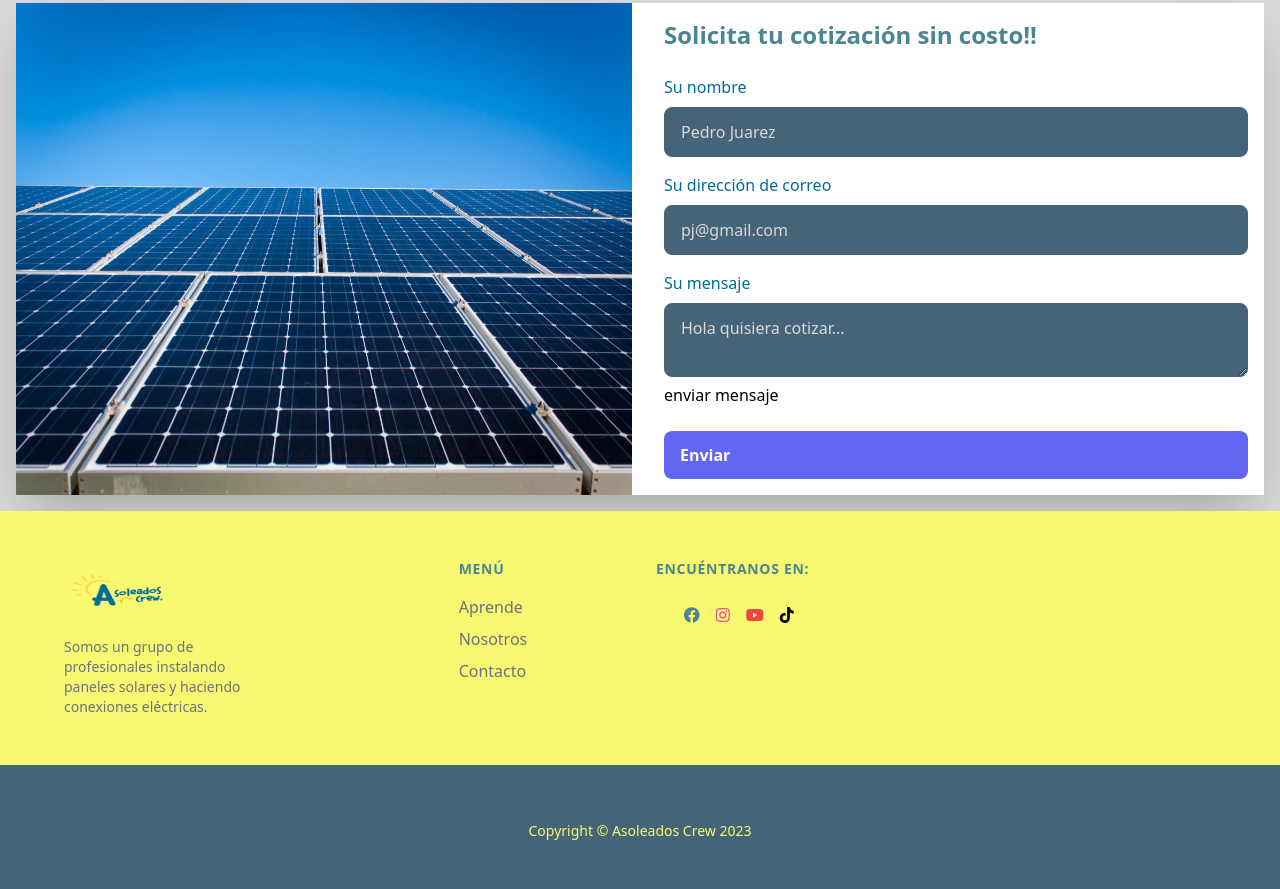
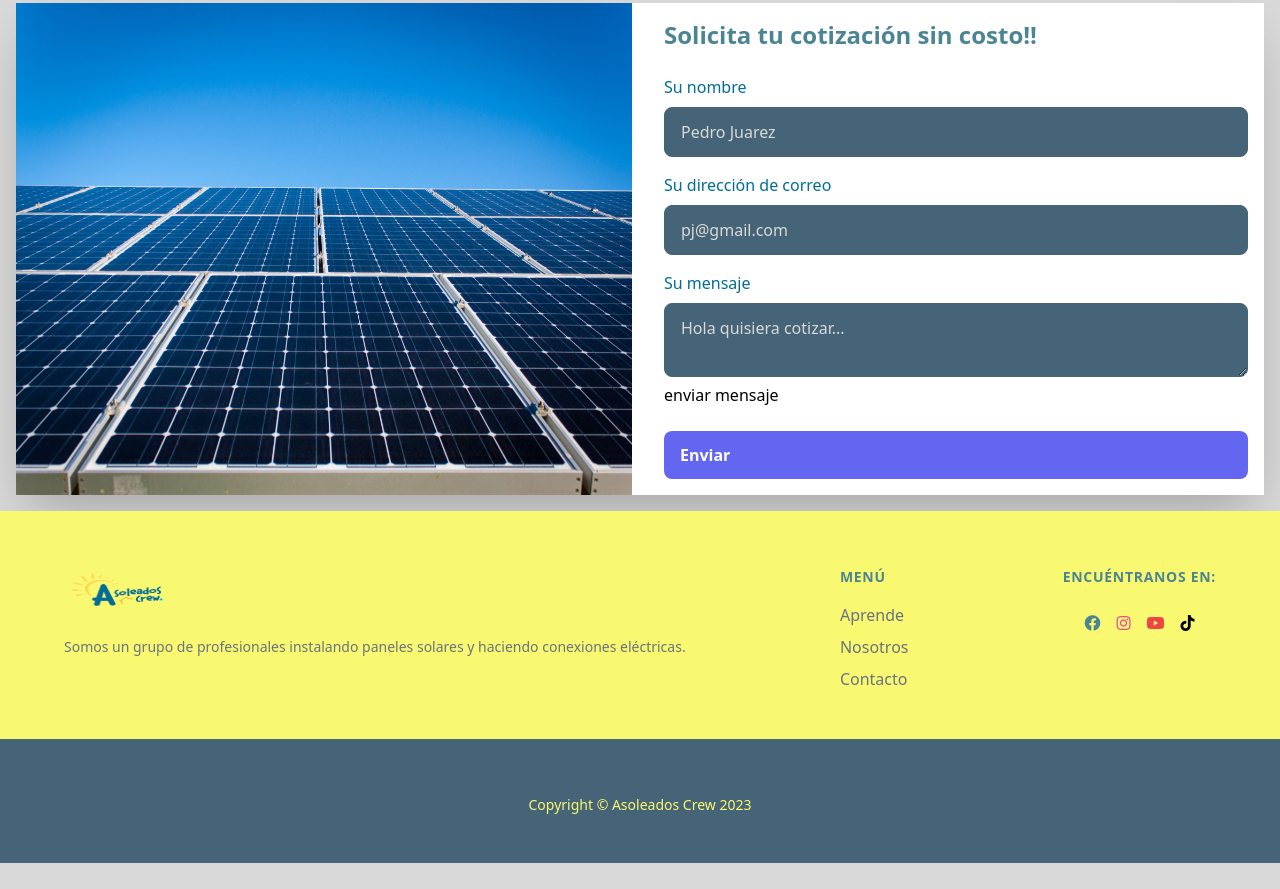
Before and after one commit to OceanCodingSolutions/Asoleados-Crew, a website: page index.html in a window 1280 px wide. Shown: the part 4228-5117 px from the top of the page. After the commit the page ends 5091 px from the top, so only its background shows below. Drawn offline with nearby package versions, Linux system fonts and the light colour scheme; a script that the page names is missing.

Commit message:
Responsive

```diff
--- a/index.html
+++ b/index.html
@@ -123,7 +123,7 @@
           </div>
         </div>
       </div>
-      <div id="insta" class="h-auto">
+      <div id="insta" class="h-auto mt-12 md:mt-0 ">
         <h3 class="mt-4 mb-5 text-gray-500 font-size text-center text-xl font-bold">Instagram</h3>
         <div class="flex justify-center flex-wrap">
           <blockquote class="instagram-media" data-instgrm-captioned
@@ -371,15 +371,13 @@
   <footer class="bg-yellow-200 w-screen" aria-labelledby="footer-heading">
     <h2 id="footer-heading" class="sr-only">Footer</h2>
 
-    <div class="px-4 py-12 mx-auto max-w-7xl sm:px-6 lg:px-16">
-      <div class="xl:grid xl:grid-cols-3 xl:gap-8">
+    <div class="px-4 py-12 flex justify-between space-y-2 mx-auto max-w-7xl sm:px-6 lg:px-16">
         <div class="text-white xl:col-span-1">
           <img src="../img/logo.png" class="w-[120px] h-[70px]" />
-          <p class="w-1/2 mt-2 text-sm text-gray-500">Somos un grupo de profesionales instalando paneles solares y haciendo conexiones eléctricas.</p>
+          <p class=" mt-2 text-sm text-gray-500">Somos un grupo de profesionales instalando paneles solares y
+            haciendo conexiones eléctricas.</p>
         </div>
-        <div class="grid grid-cols-2 gap-8 mt-12 xl:mt-0 xl:col-span-2">
-          <div class="md:grid md:grid-cols-2 md:gap-8">
-            <div>
+          <div class="mx-2">
             <h3 class="text-sm font-bold tracking-wider text-gray-300 uppercase">Menú</h3>
             <ul role="list" class="mt-4 space-y-2">
               <li>
@@ -396,21 +394,24 @@
             </ul>
           </div>
 
-            <div class="mt-12 md:mt-0">
+          <div>
             <h3 class="text-sm font-bold tracking-wider text-gray-300 uppercase">Encuéntranos en:</h3>
             <ul role="list" class="mt-4 space-y-2 justify-center flex space-x-4">
               <li class="mt-2">
-                  <a href="https://www.facebook.com/profile.php?id=100092239939425" target="_blank" rel="noopener noreferrer" class="text-gray-300">
+                <a href="https://www.facebook.com/profile.php?id=100092239939425" target="_blank"
+                  rel="noopener noreferrer" class="text-gray-300">
                   <i class="fab fa-facebook"></i>
                 </a>
               </li>
               <li>
-                  <a href="https://www.instagram.com/asoleadoscrew/?ig_rid=7354b14e-e388-477e-b89b-bc14d87b4fed" target="_blank" rel="noopener noreferrer" class="text-pink-500">
+                <a href="https://www.instagram.com/asoleadoscrew/?ig_rid=7354b14e-e388-477e-b89b-bc14d87b4fed"
+                  target="_blank" rel="noopener noreferrer" class="text-pink-500">
                   <i class="fab fa-instagram"></i>
                 </a>
               </li>
               <li>
-                  <a href="https://www.youtube.com/@Asoleados/featured" target="_blank" rel="noopener noreferrer" class="text-red-500">
+                <a href="https://www.youtube.com/@Asoleados/featured" target="_blank" rel="noopener noreferrer"
+                  class="text-red-500">
                   <i class="fab fa-youtube"></i>
                 </a>
               </li>
@@ -420,9 +421,6 @@
                 </a>
               </li>
             </ul>
-            </div>
-          </div>
-        </div>
           </div>
     </div>
     <div class="px-4 py-12 mx-auto bg-gray-200 max-w-7xl sm:px-6 lg:px-16">
```
Also changed, not shown: dist/output.css. Lines whose indentation alone changed are shown as unchanged.
